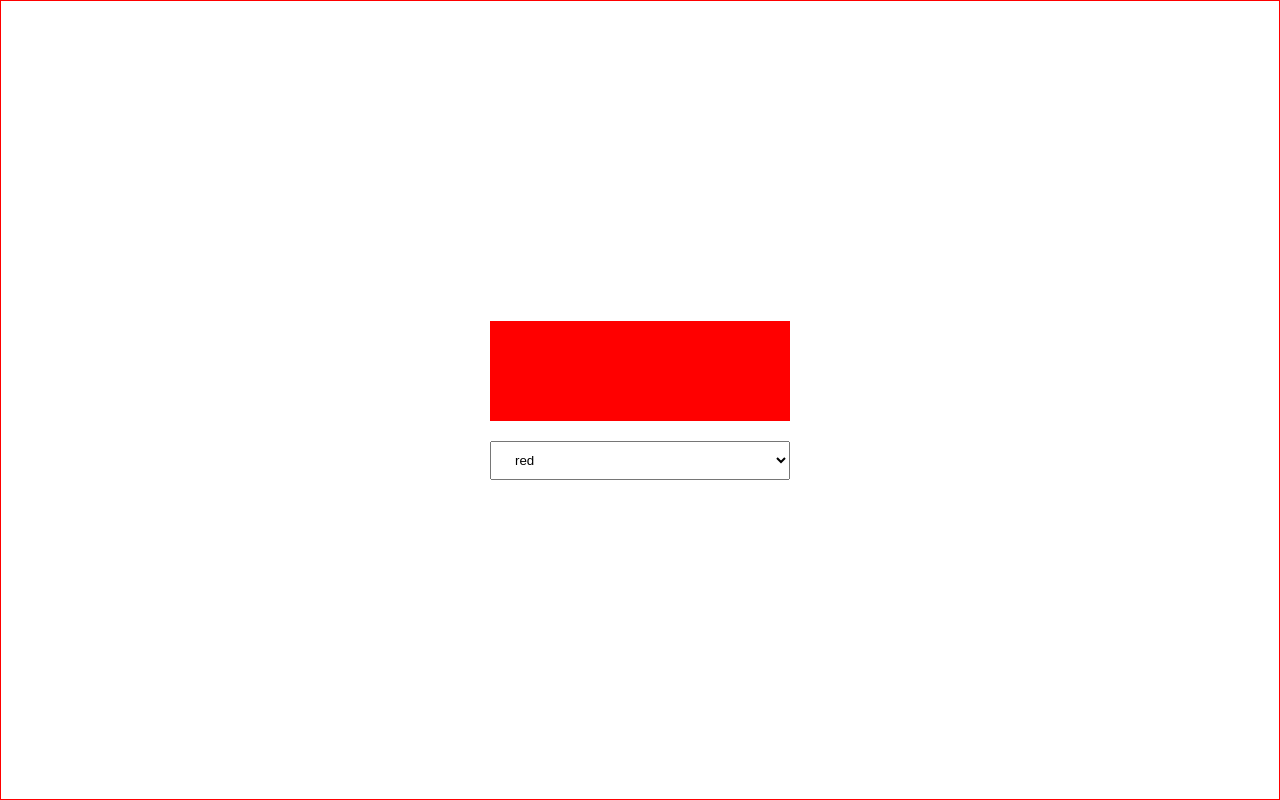
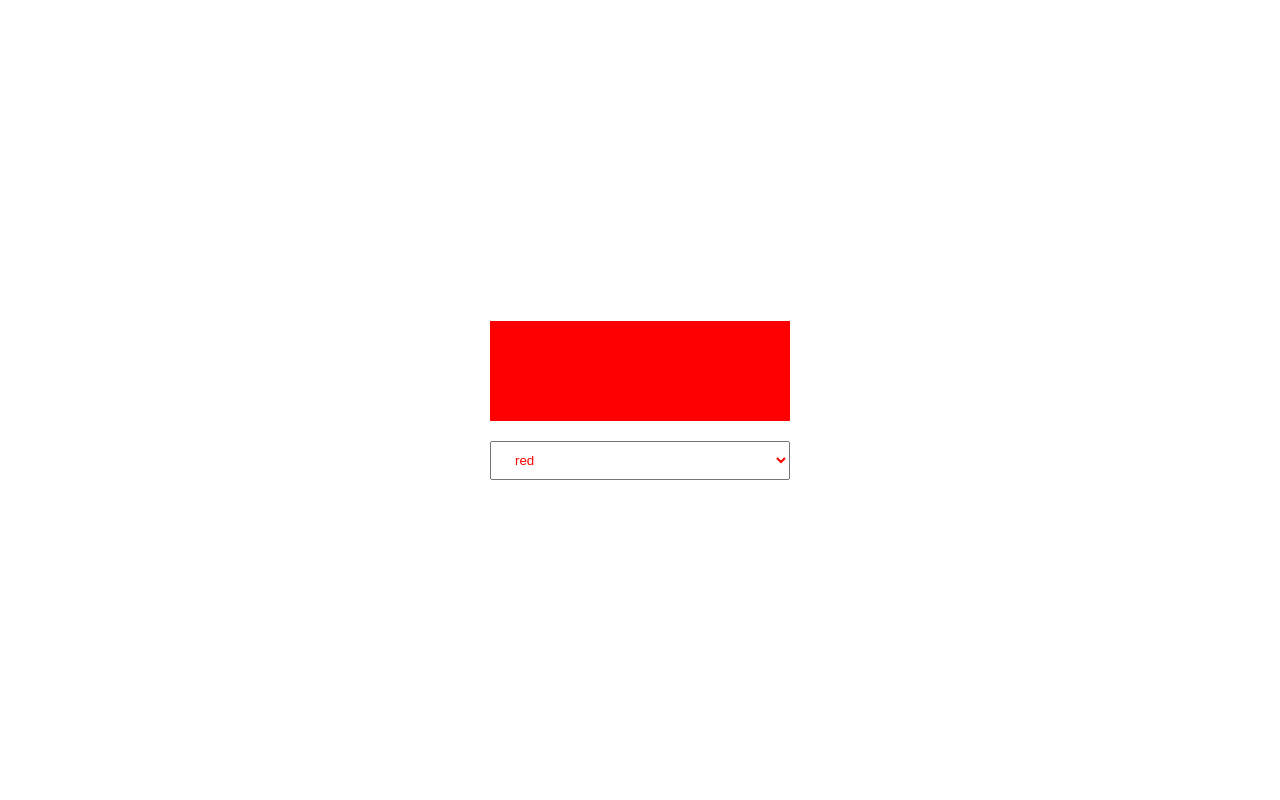
Before and after one commit to Ahnsj828/study_html, a plain HTML site: page tags/select&option&value/index.html in a window 1280 px wide. Drawn offline with Linux system fonts and the light colour scheme.

Commit message:
select & option & value - font color change

```diff
--- a/tags/select&option&value/script.js
+++ b/tags/select&option&value/script.js
@@ -1,4 +1,7 @@
+select = document.querySelector("select");
+
 box = document.querySelector("div");
 function bgChange(color) {
   box.style.background = color;
+  select.style.color = color;
 }
--- a/tags/select&option&value/style.css
+++ b/tags/select&option&value/style.css
@@ -1,5 +1,4 @@
 body {
-  border: 1px solid #f00;
   width: 100vw;
   height: 100vh;
   display: flex;
@@ -12,6 +11,7 @@ body {
 select {
   width: 300px;
   padding: 10px 20px;
+  color: red;
 }
 
 /* -------------------------------------- */
```
